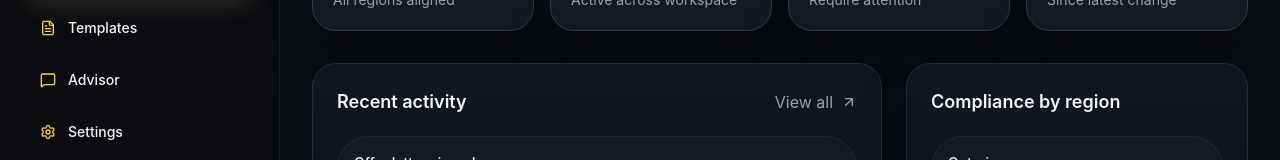
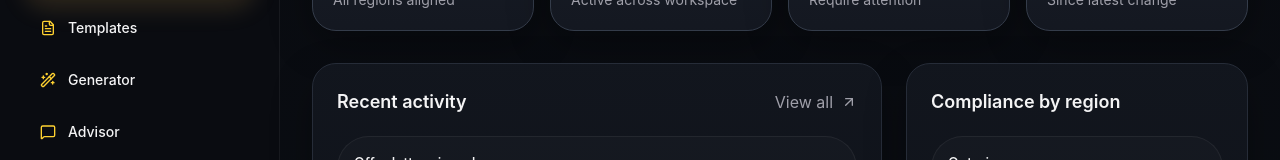
Before and after one commit to Dutiva-Canada/dutiva, a React (Vite) app: page /app in a window 1280 px wide. Shown: the part 386-546 px from the top of the page. Built offline with nearby package versions, Linux system fonts and the light colour scheme.

Commit message:
Update AppLayout.jsx

```diff
--- a/src/layouts/AppLayout.jsx
+++ b/src/layouts/AppLayout.jsx
@@ -7,11 +7,13 @@ import {
   ShieldCheck,
   Sparkles,
   ChevronRight,
+  Wand2,
 } from "lucide-react";
 
 const navItems = [
   { to: "/app", label: "Dashboard", icon: LayoutDashboard, end: true },
   { to: "/app/templates", label: "Templates", icon: FileText },
+  { to: "/app/generator", label: "Generator", icon: Wand2 },
   { to: "/app/advisor", label: "Advisor", icon: MessageSquare },
   { to: "/app/settings", label: "Settings", icon: Settings },
 ];
```
